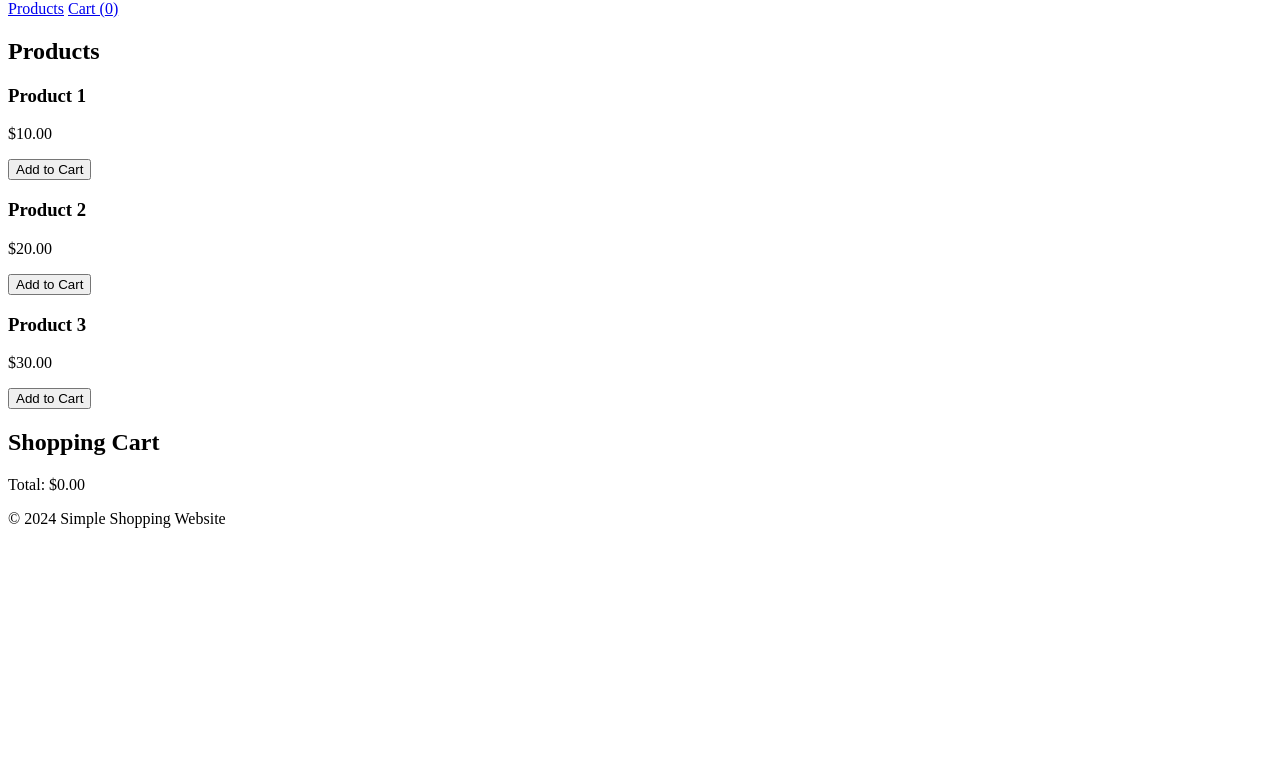
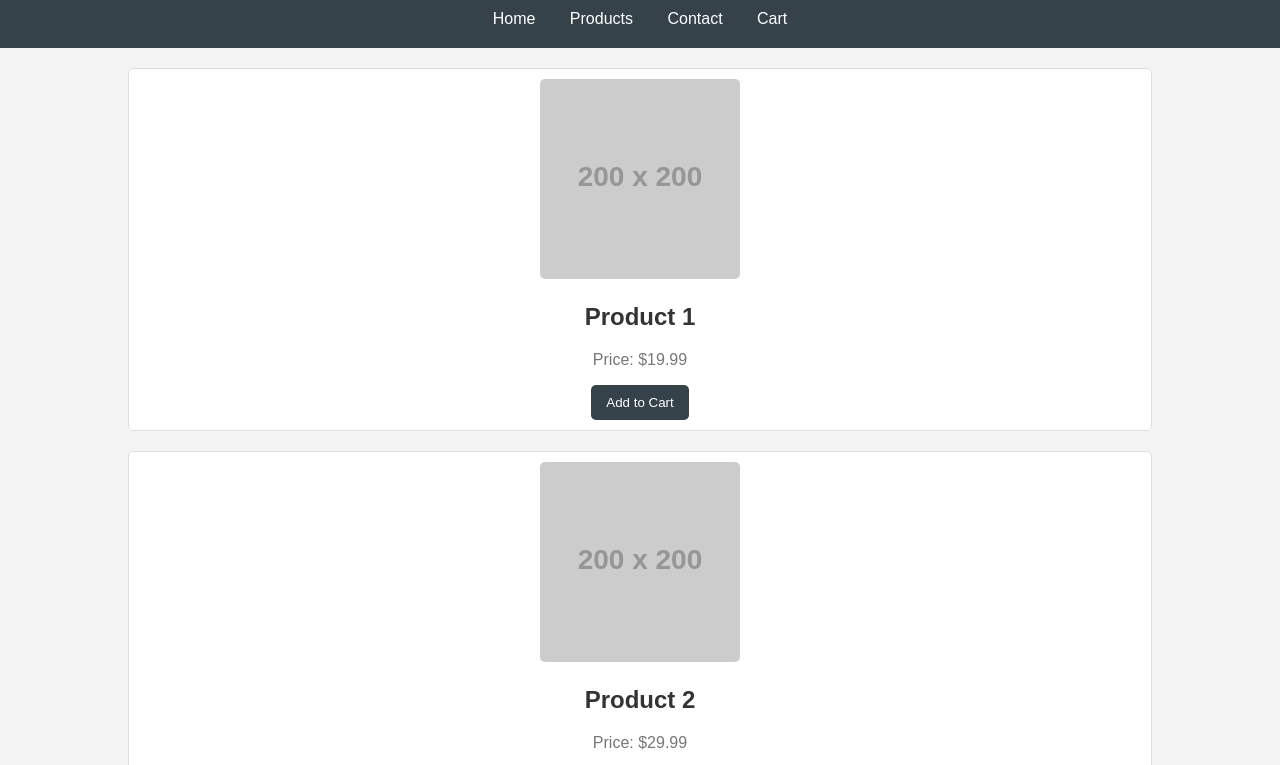
Before and after one commit to BitbyBit9/AcmSession, a plain HTML site: page index.html in a window 1280 px wide. Shown: the part 80-845 px from the top of the page. Before the commit the page ends 800 px from the top, so only its background shows below. Drawn offline with Linux system fonts and the light colour scheme; placeholder pictures from the web are drawn by us.

Commit message:
Update index.html

```diff
--- a/index.html
+++ b/index.html
@@ -1,53 +1,112 @@
 <!DOCTYPE html>
 <html lang="en">
 <head>
-
     <meta charset="UTF-8">
     <meta name="viewport" content="width=device-width, initial-scale=1.0">
-    <title>Simple Shopping Website</title>
-    <link rel="stylesheet" href="styles.css">
+    <title>Online Shop</title>
+    <style>
+        body {
+            font-family: Arial, sans-serif;
+            margin: 0;
+            padding: 0;
+            background-color: #f4f4f4;
+        }
+        header {
+            background: #35424a;
+            color: #ffffff;
+            padding: 10px 0;
+            text-align: center;
+        }
+        nav {
+            margin: 10px 0;
+        }
+        nav a {
+            color: #ffffff;
+            margin: 0 15px;
+            text-decoration: none;
+        }
+        .container {
+            width: 80%;
+            margin: 20px auto;
+        }
+        .product {
+            background: #ffffff;
+            border: 1px solid #dddddd;
+            border-radius: 5px;
+            margin: 20px 0;
+            padding: 10px;
+            text-align: center;
+        }
+        .product img {
+            max-width: 100%;
+            height: auto;
+            border-radius: 5px;
+        }
+        .product h2 {
+            font-size: 1.5em;
+            color: #333;
+        }
+        .product p {
+            color: #777;
+        }
+        .product button {
+            background: #35424a;
+            color: #ffffff;
+            border: none;
+            padding: 10px 15px;
+            cursor: pointer;
+            border-radius: 5px;
+        }
+        .product button:hover {
+            background: #45a049;
+        }
+        footer {
+            background: #35424a;
+            color: #ffffff;
+            text-align: center;
+            padding: 10px 0;
+            position: relative;
+            bottom: 0;
+            width: 100%;
+        }
+    </style>
 </head>
 <body>
+
 <header>
-
-        <h1> <shadow>Simple Shopping Website </shadow></h1>
+    <h1>Online Shop</h1>
     <nav>
-            <a href="#products">Products</a>
-            <a href="#cart">Cart (<span id="cart-count">0</span>)</a>
+        <a href="#">Home</a>
+        <a href="#">Products</a>
+        <a href="#">Contact</a>
+        <a href="#">Cart</a>
     </nav>
 </header>
 
-    <main>
-        <section id="products">
-            <h2>Products</h2>
+<div class="container">
     <div class="product">
-                <h3>Product 1</h3>
-                <p>$10.00</p>
-                <button onclick="addToCart('Product 1', 10)">Add to Cart</button>
+        <img src="https://via.placeholder.com/200" alt="Product 1">
+        <h2>Product 1</h2>
+        <p>Price: $19.99</p>
+        <button>Add to Cart</button>
     </div>
     <div class="product">
-                <h3>Product 2</h3>
-                <p>$20.00</p>
-                <button onclick="addToCart('Product 2', 20)">Add to Cart</button>
+        <img src="https://via.placeholder.com/200" alt="Product 2">
+        <h2>Product 2</h2>
+        <p>Price: $29.99</p>
+        <button>Add to Cart</button>
     </div>
     <div class="product">
-                <h3>Product 3</h3>
-                <p>$30.00</p>
-                <button onclick="addToCart('Product 3', 30)">Add to Cart</button>
+        <img src="https://via.placeholder.com/200" alt="Product 3">
+        <h2>Product 3</h2>
+        <p>Price: $39.99</p>
+        <button>Add to Cart</button>
     </div>
-        </section>
-
-        <section id="cart">
-            <h2>Shopping Cart</h2>
-            <ul id="cart-items"></ul>
-            <p>Total: $<span id="total-price">0.00</span></p>
-        </section>
-    </main>
+</div>
 
 <footer>
-        <p>&copy; 2024 Simple Shopping Website</p>
+    <p>&copy; 2024 Online Shop. All Rights Reserved.</p>
 </footer>
 
-    <script src="script.js"></script>
 </body>
 </html>
```
Lines whose indentation alone changed are shown as unchanged.
